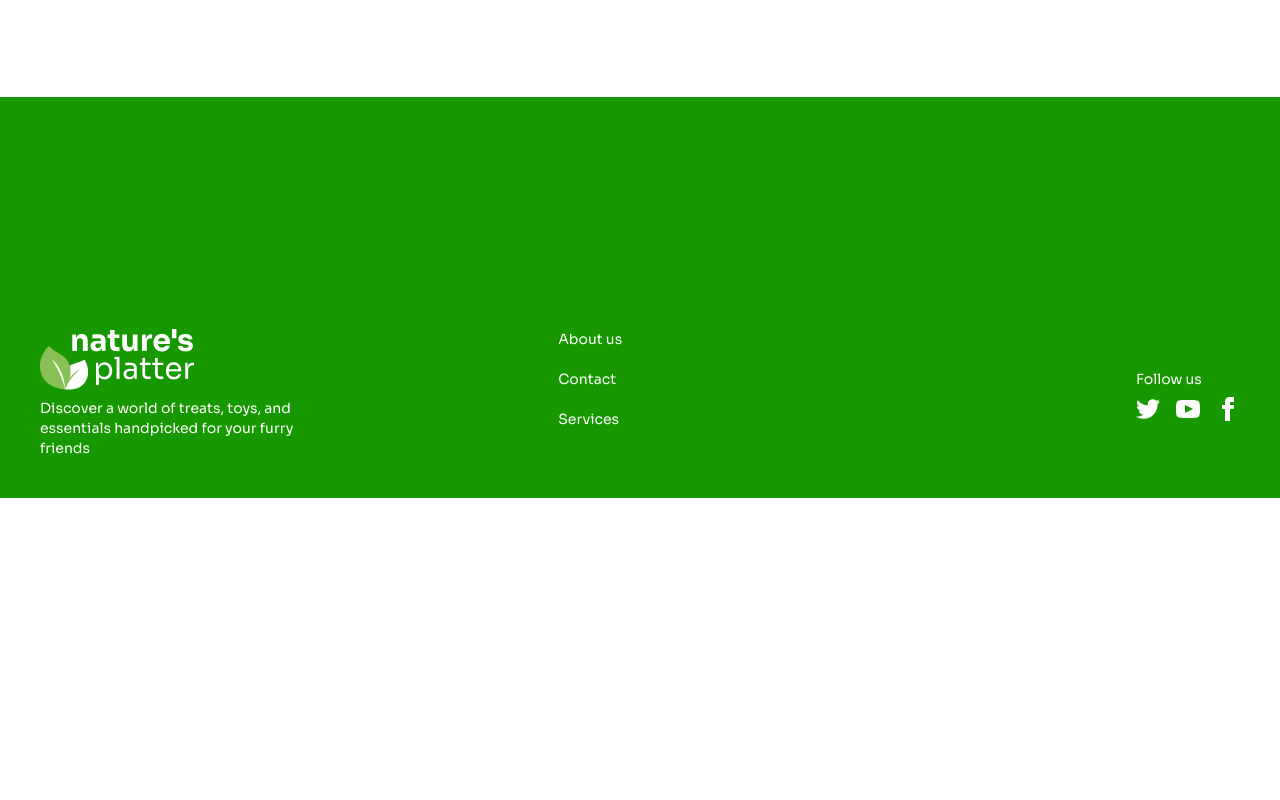
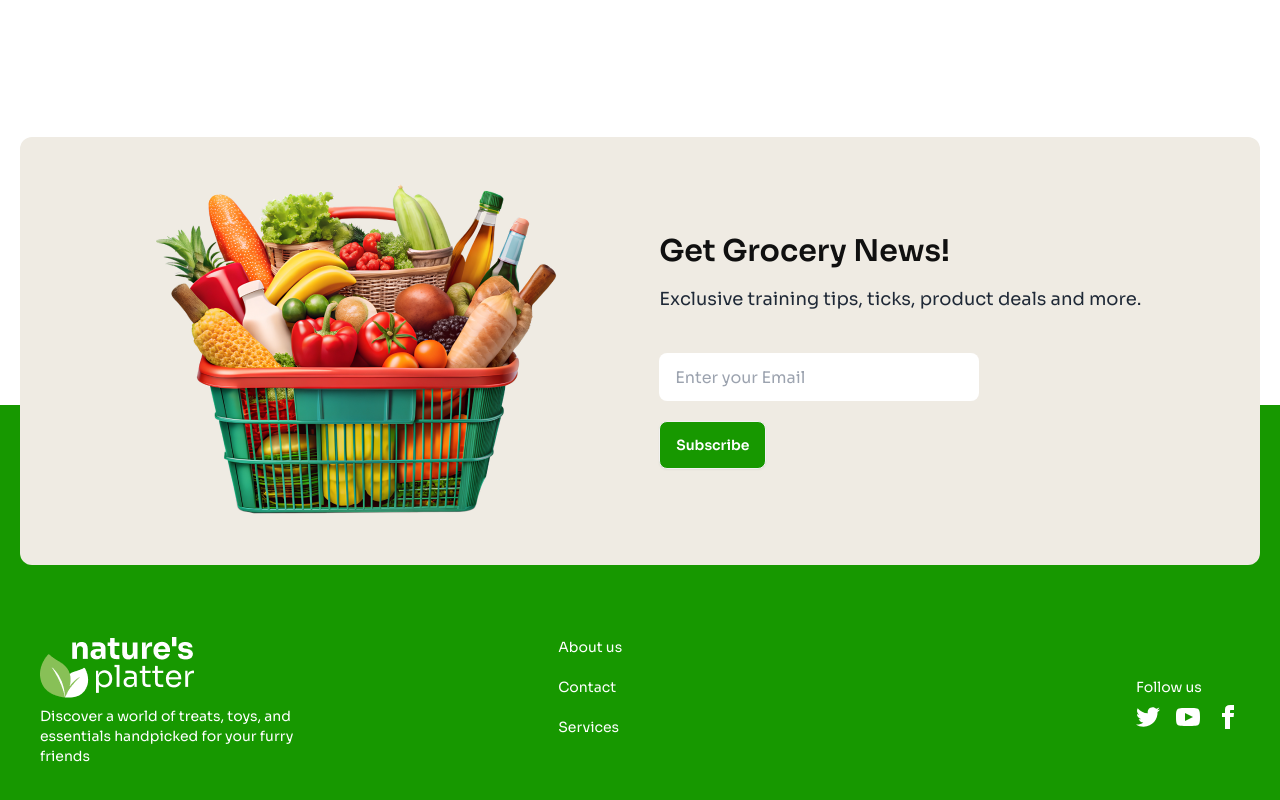
Before and after one commit to mushfiqueraiyan/natures-platter, a plain HTML site: page index.html in a window 1280 px wide. Shown: the part 3155-3955 px from the top of the page. Before the commit the page ends 3653 px from the top, so only its background shows below. Drawn offline with nearby package versions, Linux system fonts and the light colour scheme; a web font is replaced by a local one.

Commit message:
added newsletter section

```diff
--- a/index.html
+++ b/index.html
@@ -276,9 +276,23 @@
               </div>
             </div>
           </section>
+
+          <section class="my-10 relative -mb-40 z-10 mx-5 ">
+            <div class="max-w-7xl bg-[#efebe3] mx-auto rounded-xl flex-cols md:flex p-10 items-center justify-evenly">
+              <div>
+                <img src="assets/vegetable-busket.png" alt="">
+              </div>
+              <div>
+                <h3 class="text-3xl mt-5 md:mt-0 text-center md:text-start font-semibold text-[#179800] md:text-[#101010]  mb-4">Get Grocery News!</h3>
+                <p class="text-center md:text-start text-lg">Exclusive training tips, ticks, product deals and more.</p>
+                <input type="email" placeholder="Enter your Email" class="input input-bordered input-primary border-0 mt-10 w-full max-w-xs ml-5 md:ml-0" />
+                <button class="block btn mt-5 justify-self-center md:justify-self-start bg-[#179800] text-white">Subscribe</button>
+              </div>
+            </div>
+          </section>
     </main>
 
-    <footer class="bg-[#179800] pt-48">
+    <footer class="bg-[#179800] pt-48  ">
       <div class="footer  text-base-content p-10 max-w-7xl mx-auto text-white">
        <div>
         <img src="assets/logo-footer.png" alt="">
```
